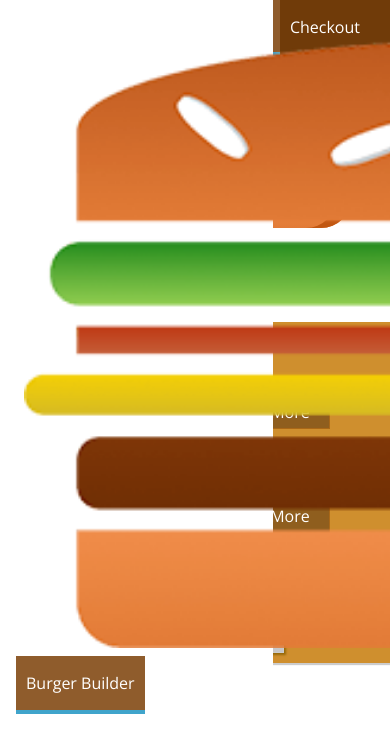
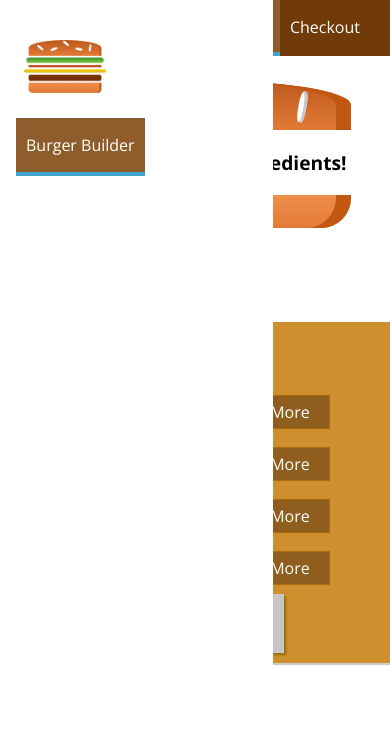
Before and after one commit to Yipeechen/react-complete-guide_burger-builder, a React app: page / in a window 390 px wide. Shown: the top 752 px of the page. Built offline with nearby package versions, Linux system fonts and the light colour scheme.

Commit message:
Working on responsive adjustments

```diff
--- a/src/components/Logo/Logo.js
+++ b/src/components/Logo/Logo.js
@@ -4,7 +4,7 @@
 import classes from './Logo.css';
 
 const logo = props => (
-  <div className={classes.Logo}>
+  <div className={classes.Logo} style={{height: props.height}}>
     <img src={burgerLogo} alt="MyBurger" />
   </div>
 );
--- a/src/components/Navigation/SideDrawer/SideDrawer.css
+++ b/src/components/Navigation/SideDrawer/SideDrawer.css
@@ -25,3 +25,7 @@
 .Close {
   transform: translateX(-100%);
 }
+
+.Logo {
+  height: 11%;
+}
--- a/src/components/Navigation/SideDrawer/SideDrawer.js
+++ b/src/components/Navigation/SideDrawer/SideDrawer.js
@@ -8,7 +8,9 @@
   // ...
   return (
     <div className={classes.SideDrawer}>
-      <Logo />
+      <div className={classes.Logo}>
+        <Logo />
+      </div>
       <nav>
         <NavigationItems />
       </nav>
--- a/src/components/Navigation/Toolbar/Toolbar.css
+++ b/src/components/Navigation/Toolbar/Toolbar.css
@@ -16,3 +16,7 @@
 .Toolbar nav {
   height: 100%;
 }
+
+.Logo {
+  height: 80%;
+}
--- a/src/components/Navigation/Toolbar/Toolbar.js
+++ b/src/components/Navigation/Toolbar/Toolbar.js
@@ -7,7 +7,9 @@
 const toolbar = props => (
   <header className={classes.Toolbar}>
     <div>MENU</div>
-    <Logo />
+    <div className={classes.Logo}>
+      <Logo />
+    </div>
     <nav>
       <NavigationItems />
     </nav>
```
